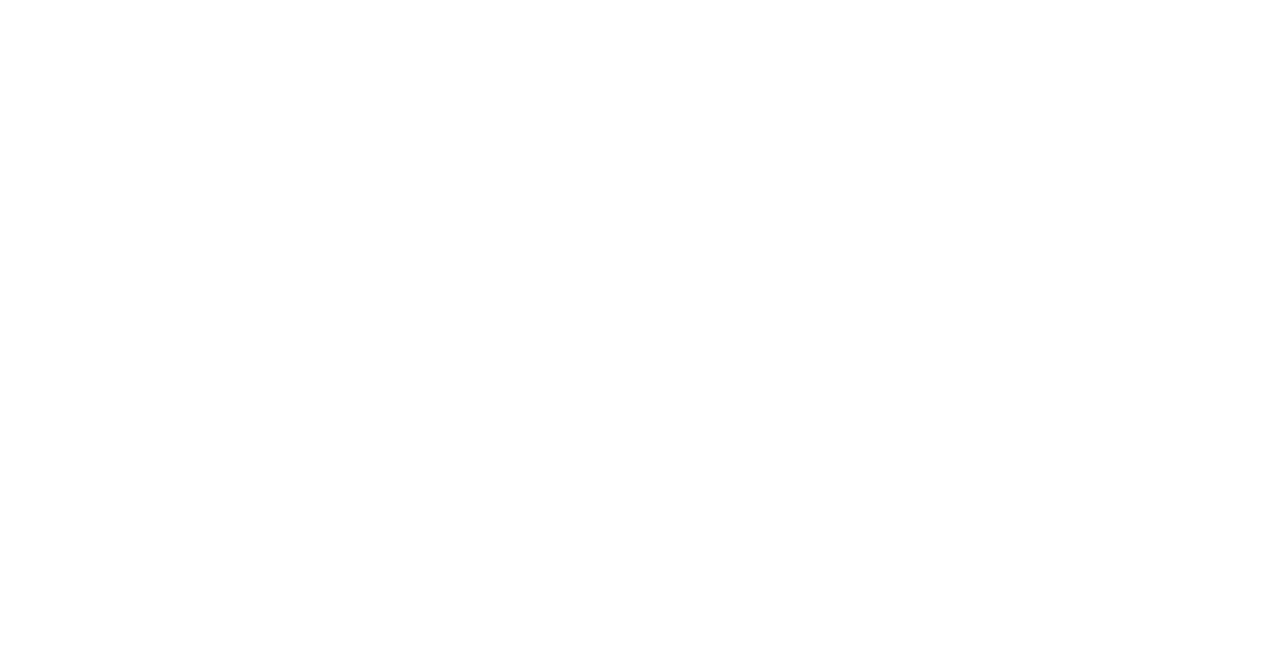
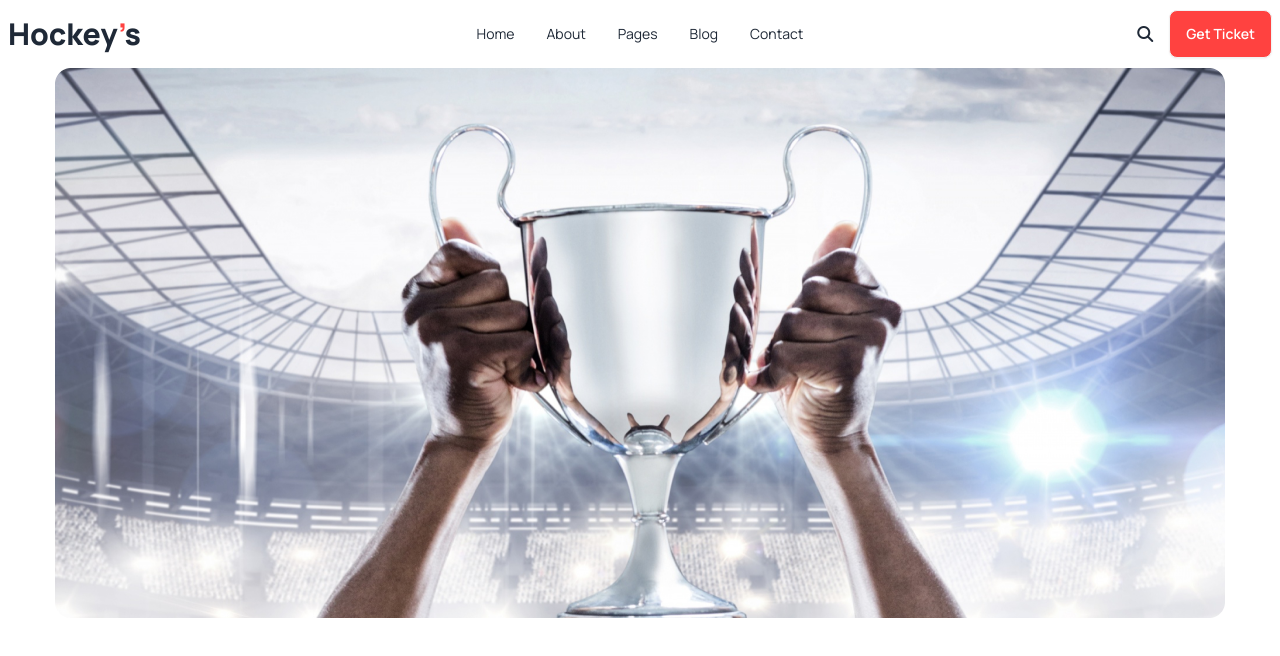
Before and after one commit to Misskhat/a3-hockeys, a plain HTML site: page index.html in a window 1280 px wide. Drawn offline with nearby package versions, Linux system fonts and the light colour scheme.

Commit message:
nav complete

```diff
--- a/index.html
+++ b/index.html
@@ -4,8 +4,57 @@
     <meta charset="UTF-8">
     <meta name="viewport" content="width=device-width, initial-scale=1.0">
     <title>Hockeys Price Website</title>
+    <link href="https://cdn.jsdelivr.net/npm/daisyui@4.6.2/dist/full.min.css" rel="stylesheet" type="text/css" />
+    <link rel="preconnect" href="https://fonts.googleapis.com">
+    <link rel="preconnect" href="https://fonts.gstatic.com" crossorigin>
+    <link href="https://fonts.googleapis.com/css2?family=Manrope:wght@400;500;600;700;800&display=swap" rel="stylesheet">
+    <script src="https://cdn.tailwindcss.com"></script>
+    <script src="https://kit.fontawesome.com/33eeefb22c.js" crossorigin="anonymous"></script>
+    <style>
+        .font-manrope{
+          font-family: 'Manrope', sans-serif;
+        }
+    </style>
+
 </head>
 <body>
-
+    <header class="container mx-auto font-manrope">
+        <div class="navbar bg-base-100">
+            <div class="navbar-start">
+              <div class="dropdown">
+                <div tabindex="0" role="button" class="btn btn-ghost lg:hidden">
+                  <svg xmlns="http://www.w3.org/2000/svg" class="h-5 w-5" fill="none" viewBox="0 0 24 24" stroke="currentColor"><path stroke-linecap="round" stroke-linejoin="round" stroke-width="2" d="M4 6h16M4 12h8m-8 6h16" /></svg>
+                </div>
+                <ul tabindex="0" class="menu menu-sm dropdown-content mt-3 z-[1] p-2 shadow bg-base-100 rounded-box w-52">
+                  <li><a>Home</a></li>
+                  <li><a>About</a></li>
+                  <li><a>Pages</a></li>
+                  <li><a>Blog</a></li>
+                  <li><a>Contact</a></li>
+                </ul>
+              </div>
+              <a class="text-3xl font-extrabold">Hockey<span class="text-[#ff4240]">’</span>s</a>
+            </div>
+            <div class="navbar-center hidden lg:flex">
+              <ul class="menu menu-horizontal px-1">
+                <li><a>Home</a></li>
+                <li><a>About</a></li>
+                <li><a>Pages</a></li>
+                <li><a>Blog</a></li>
+                <li><a>Contact</a></li>
+              </ul>
+            </div>
+            <div class="navbar-end space-x-4">
+              <i class="fa-solid fa-magnifying-glass"></i>
+              <a class="btn bg-[#ff4240] text-white">Get Ticket</a>
+            </div>
+          </div>
+    </header>
+    <main class="font-manrope container mx-auto">
+      <div>
+        <img class="mx-auto" src="images/1.png" alt="">
+      </div>
+    </main>
+    <footer></footer>
 </body>
 </html>
--- /dev/null
+++ b/tailwind.config.js
@@ -0,0 +1,8 @@
+/** @type {import('tailwindcss').Config} */
+module.exports = {
+  content: ["./src/**/*.{html,js}"],
+  theme: {
+    extend: {},
+  },
+  plugins: [],
+}
```
